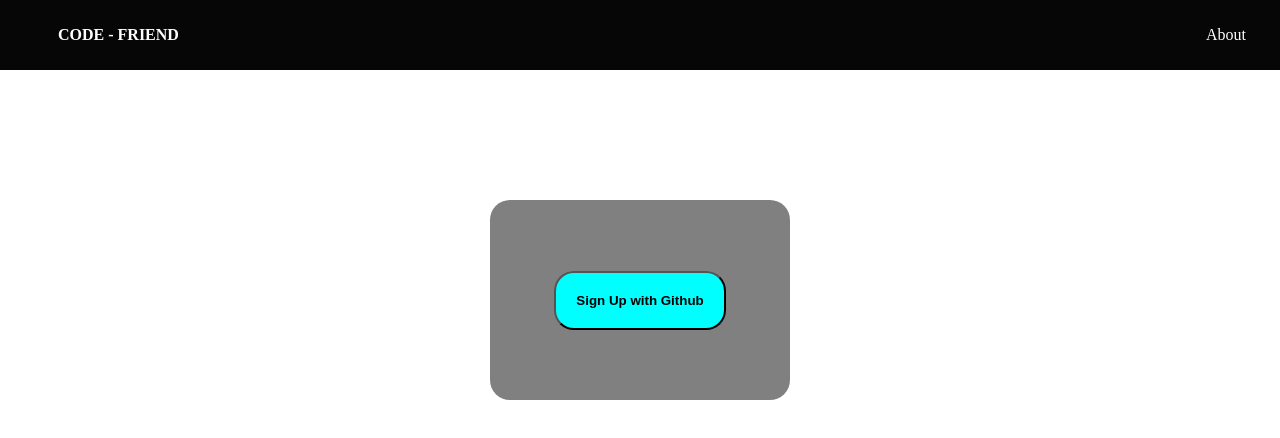
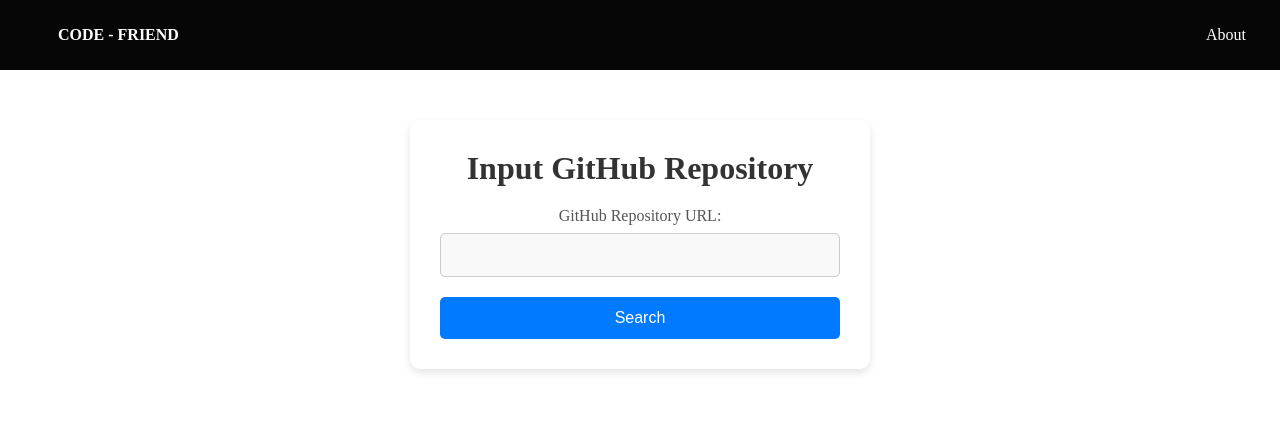
Before and after one commit to AdityaJamdade/code-friend-ai, a React (Vite) app: page / in a window 1280 px wide. Shown: the top 438 px of the page. Built offline with nearby package versions, Linux system fonts and the light colour scheme.

Commit message:
added extra stylings and inputrepo component

```diff
--- a/src/App.css
+++ b/src/App.css
@@ -0,0 +1,3 @@
+body {
+  padding-top: 70px; /* Adjust this value based on the height of your navbar */
+}
--- a/src/App.jsx
+++ b/src/App.jsx
@@ -1,15 +1,14 @@
 import './App.css'
 import Navbar from './components/Navbar/Navbar'
-import Signup from './screens/signup/Signup'
+import InputRepo from './screens/InputRepo/InputRepo'
 
 function App() {
 
   return (
     <>
       <div className="app">
-
         <Navbar />
-        <Signup />
+        <InputRepo />
       </div>
     </>
   )
--- /dev/null
+++ b/src/screens/InputRepo/InputRepo.css
@@ -0,0 +1,59 @@
+.input-repo-box {
+    max-width: 400px;
+    margin: 50px auto;
+    padding: 30px;
+    border-radius: 10px;
+    box-shadow: 0 4px 8px rgba(0, 0, 0, 0.1);
+    background-color: #fff;
+    text-align: center;
+  }
+
+  .input-repo-box h2 {
+    font-size: 2rem;
+    margin-bottom: 20px;
+    color: #333;
+  }
+
+  .form-group {
+    margin-bottom: 20px;
+  }
+
+  label {
+    display: block;
+    font-size: 1rem;
+    margin-bottom: 8px;
+    color: #555;
+  }
+
+  input {
+    width: 100%;
+    padding: 12px;
+    box-sizing: border-box;
+    border: 1px solid #ccc;
+    border-radius: 5px;
+    background-color: #f9f9f9;
+    color: #333;
+    font-size: 1rem;
+    transition: border-color 0.15s ease-in-out, box-shadow 0.15s ease-in-out;
+  }
+
+  input:focus {
+    border-color: #007bff;
+    box-shadow: 0 0 0 0.2rem rgba(0, 123, 255, 0.25);
+  }
+
+  button {
+    width: 100%;
+    padding: 12px;
+    background-color: #007bff;
+    color: #fff;
+    border: none;
+    border-radius: 5px;
+    cursor: pointer;
+    font-size: 1rem;
+    transition: background-color 0.3s ease-in-out;
+  }
+
+  button:hover {
+    background-color: #0056b3;
+  }
--- /dev/null
+++ b/src/screens/InputRepo/InputRepo.jsx
@@ -0,0 +1,37 @@
+// InputRepo.jsx
+import { useState } from 'react';
+import './InputRepo.css';
+
+const InputRepo = (
+    // { onSubmit }
+) => {
+    const [repoUrl, setRepoUrl] = useState('');
+
+    const handleSubmit = (e) => {
+        e.preventDefault();
+        console.log(repoUrl)
+        // onSubmit({ repoUrl, question });
+    };
+
+    return (
+        <div className="input-repo-box">
+            <h2>Input GitHub Repository</h2>
+            <form onSubmit={handleSubmit}>
+                <div className="form-group">
+                    <label htmlFor="repoUrl">GitHub Repository URL:</label>
+                    <input
+                        type="text"
+                        id="repoUrl"
+                        name="repoUrl"
+                        value={repoUrl}
+                        onChange={(e) => setRepoUrl(e.target.value)}
+                        required
+                    />
+                </div>
+                <button type="submit">Search</button>
+            </form>
+        </div>
+    );
+};
+
+export default InputRepo;
```
